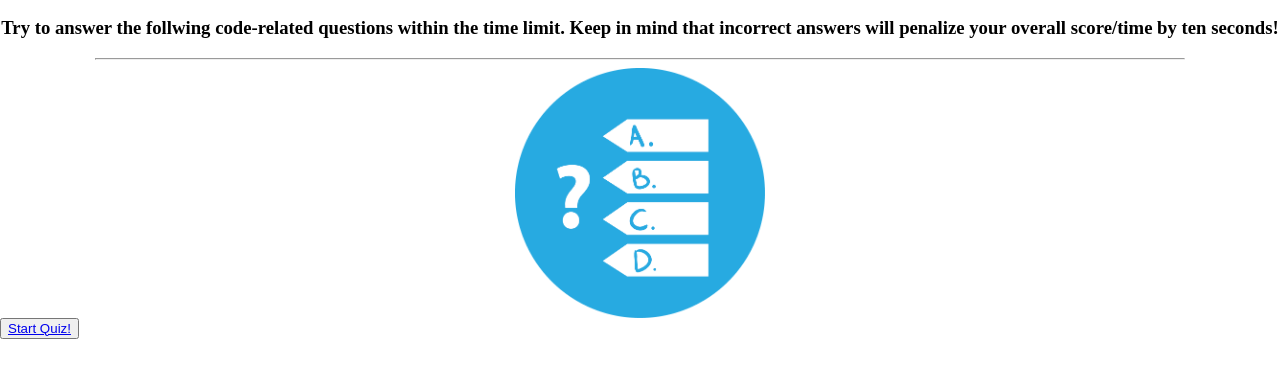
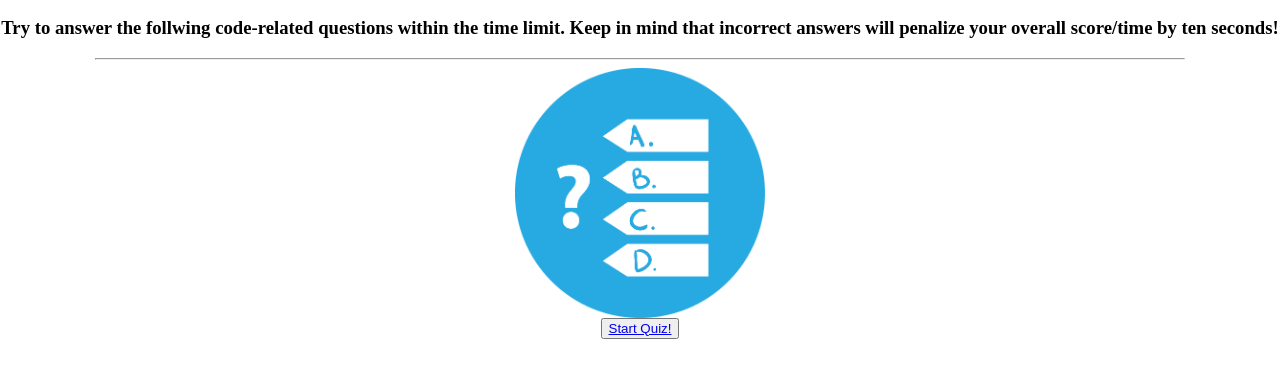
Before and after one commit to Wilhite27/Challenge-Code-Quiz, a plain HTML site: page Challenge-Code-Quiz-Homepage.html in a window 1280 px wide. Shown: the part 122-500 px from the top of the page. Drawn offline with Linux system fonts and the light colour scheme.

Commit message:
start-quiz-btn-center&timerElement-wrong-answer-subtraction

```diff
--- a/Challenge-Code-Quiz-Homepage.html
+++ b/Challenge-Code-Quiz-Homepage.html
@@ -57,9 +57,9 @@
 <body>
     <main>
 
-        <section style= "align-items: center;">
+        <section style= "text-align: center;">
             <img src="quiz-sign-icon-questions-and-answers-game-vector-3750596.jpg" style="max-width: 250px;">
-            <button style="position:absolute; align-items: center;" href="Q1.html"><a href="Q1.html">Start
+            <button style="position:relative; align-items: center;" href="Q1.html"><a href="Q1.html">Start
                     Quiz!</a></button>
             <script>
 
--- a/Challenge-Code-Quiz.js
+++ b/Challenge-Code-Quiz.js
@@ -21,7 +21,8 @@ var timeInterval = setInterval(function() {
             } else if (target.matches("#wrong-choice")) {
                 document.getElementById("wrong-choice").textContent;
                 document.getElementById("wrongchoiceprompt").innerHTML = "Wrong Answer!!!";
-                window.alert("Incorrect!!!")
+                timeLeft = timeLeft - 10;
+                window.alert("Incorrect!!!");
             }
 
         });
```
